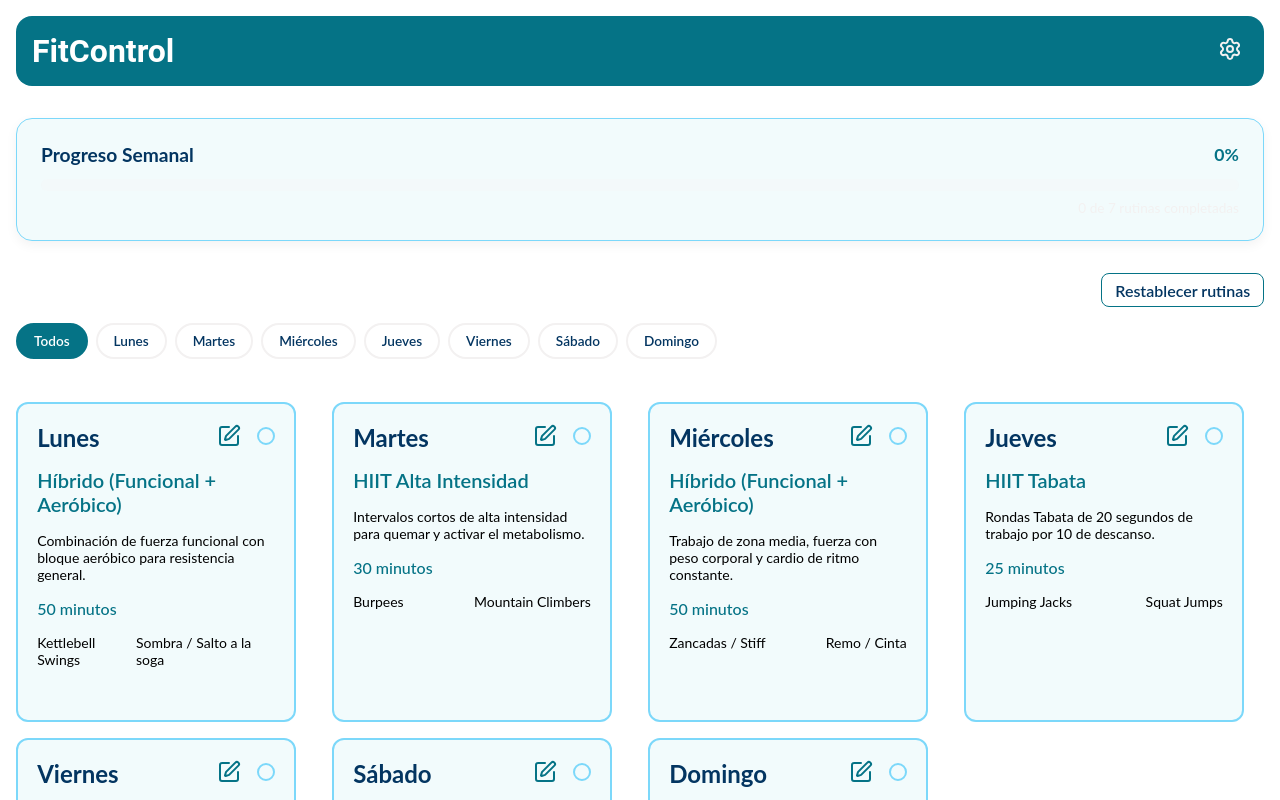
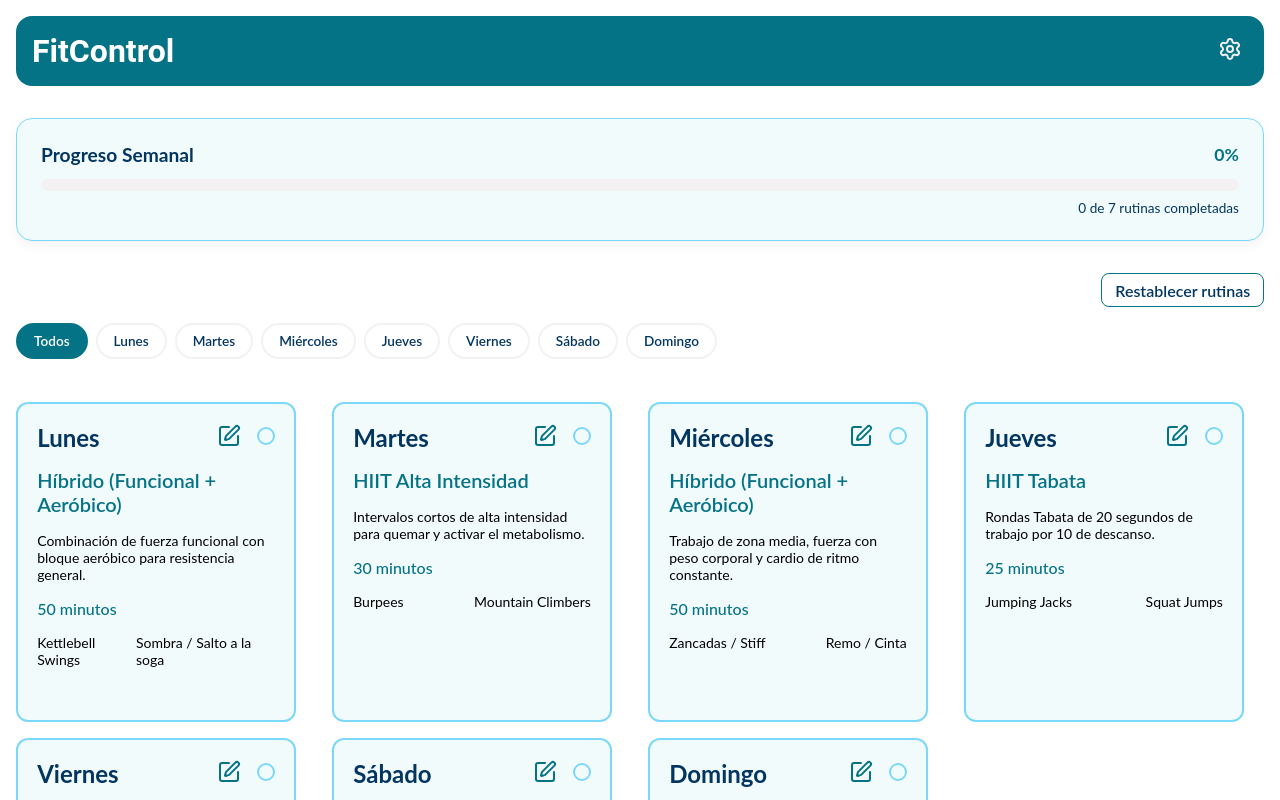
Before and after one commit to andreaguinder/fitcontrol, a Next.js app: page / in a window 1280 px wide. Shown: the top 800 px of the page. Built offline with nearby package versions, Linux system fonts and the light colour scheme.

Commit message:
acomodo colores

```diff
--- a/src/components/WeeklyProgress/WeeklyProgress.module.scss
+++ b/src/components/WeeklyProgress/WeeklyProgress.module.scss
@@ -31,7 +31,7 @@
 
   .stats {
     font-size: 0.85rem;
-    color: $color-grey;
+    color: $color-secondary;
     margin-top: 0.6rem;
     margin-bottom: 0;
     text-align: right;
@@ -42,7 +42,7 @@
 .barTrack {
   width: 100%;
   height: 12px;
-  background-color: rgba($color-grey, 0.2);
+  background-color:$color-grey;
   border-radius: 20px;
   overflow: hidden;
 }
```
